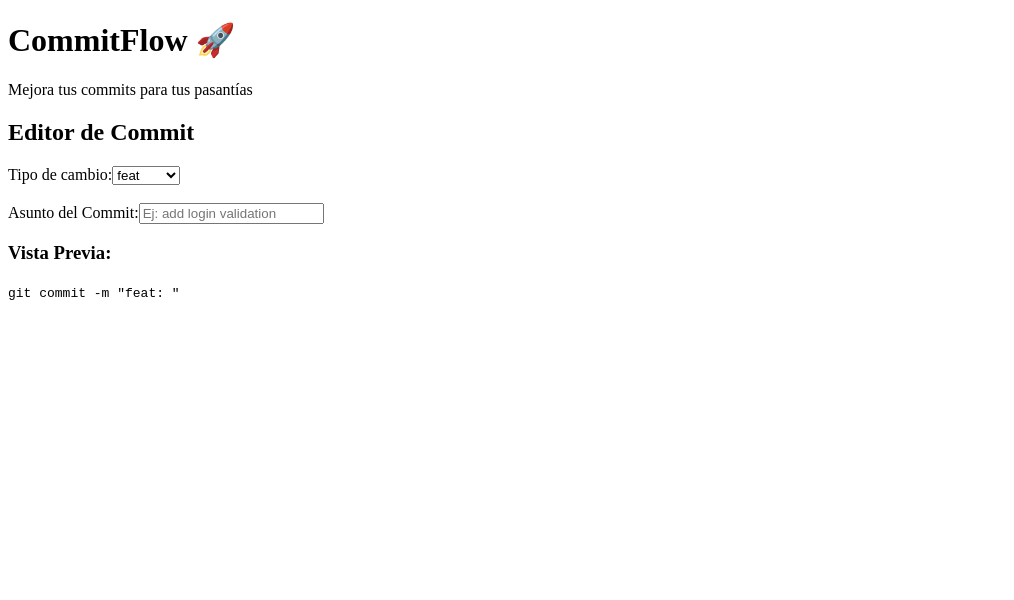
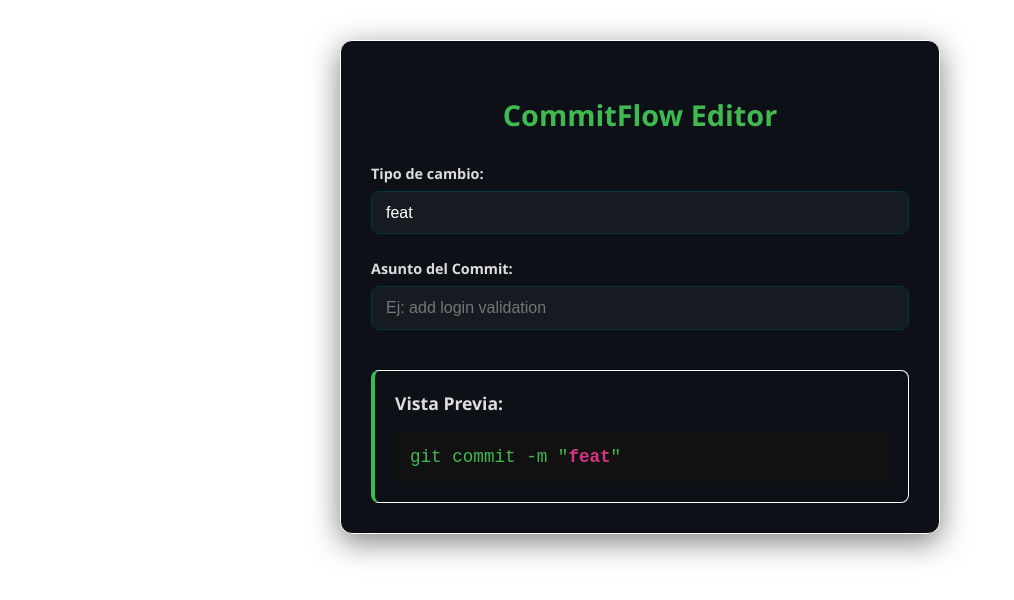
Before and after one commit to Ernesto-Sevilla/commit-flow, an Angular app: page / in a window 1280 px wide. Shown: the top 600 px of the page, without its empty margins (0-1014 px from the left). Built offline with nearby package versions, Linux system fonts and the light colour scheme.

Commit message:
style(editor): implement dark mode with high-contrast borders
  - Added white borders and deep dark background for a professional UI.

  - Fixed box-sizing issues to prevent input overflow.

  - Customized the select arrow for a modern look.

```diff
--- a/src/app/app.html
+++ b/src/app/app.html
@@ -1,8 +1,3 @@
-<header>
-  <h1>CommitFlow 🚀</h1>
-  <p>Mejora tus commits para tus pasantías</p>
-</header>
-
 <main>
   <app-commit-form></app-commit-form>
   <router-outlet></router-outlet>
--- a/src/app/component/commit-form/commit-form.html
+++ b/src/app/component/commit-form/commit-form.html
@@ -1,5 +1,5 @@
 <section class="commit-editor">
-  <h2>Editor de Commit</h2>
+  <h2>CommitFlow Editor</h2>
 
   <div class="field">
     <label for="type">Tipo de cambio:</label>
@@ -9,8 +9,7 @@
       }
     </select>
   </div>
-  <br>
-  <div>
+  <div class="field">
     <label for="subject">Asunto del Commit:</label>
     <input
       type="text"
@@ -22,6 +21,9 @@
 
   <div class="preview">
     <h3>Vista Previa:</h3>
-    <code>git commit -m "{{ selectedType }}: {{ subject }}"</code>
+    <code>git commit -m
+      "<span class="code-param">{{ selectedType }}</span>"
+      <span class="code-param">{{ subject }}</span>
+    </code>
   </div>
 </section>
--- a/src/app/component/commit-form/commit-form.scss
+++ b/src/app/component/commit-form/commit-form.scss
@@ -0,0 +1,99 @@
+$bg-color: #1e1e1e;
+$card-bg: #2d2d2d;
+$text-color: #4f4f4f;
+$accent-color: #3fb950;
+$border-color: #444;
+$code-param-color: #d63384;
+
+* {
+  box-sizing: border-box;
+}
+
+.commit-editor {
+  max-width: 600px;
+  margin: 40px auto;
+  padding: 30px;
+
+  background-color: #0d1117;
+  border: 1px solid #ffffff;
+  box-shadow: 0 0 15px rgba(255, 255, 255, 0.1);
+  border-radius: 12px;
+
+  box-shadow: 0 8px 30px rgba(0, 0, 0, 0.5);
+  color: #c9d1d9;
+  font-family: 'Segoe UI', system-ui, -apple-system, sans-serif;
+
+  h2 {
+    color: #ffffff;
+    text-align: center;
+    color: $accent-color;
+    margin-bottom: 30px;
+    font-size: 1.8rem;
+  }
+
+  .field {
+    margin-bottom: 25px;
+
+    label {
+      display: block;
+      margin-bottom: 8px;
+      font-weight: 650;
+      font-size: 0.9rem;
+      color: #dddddd;
+    }
+
+    input, select{
+      width: 100%;
+      padding: 12px 14px;
+      background-color: #161b22 !important;
+      border: 1px solid #03363d;
+      border-radius: 8px;
+      color: white !important;
+      font-size: 1rem;
+      transition: $border-color 0.3s, box-shadow 0.3s;
+
+      &:focus {
+        outline: none;
+        border-color: #ffffff !important;
+        box-shadow: 0 0 0 3px rgba(255, 255, 255, 0.5) !important;
+      }
+    }
+
+    select {
+      appearance: none;
+      cursor: pointer;
+    }
+  }
+
+  .preview {
+    margin-top: 40px;
+    padding: 20px;
+    background-color: rgba(255, 255, 255, 0);
+    border-radius: 8px;
+    border: 1px solid #ffffff;
+    border-left: 4px solid $accent-color;
+    backdrop-filter: blur(5px);
+
+    h3 {
+      margin-top: 0;
+      font-size: 1.1rem;
+      color: #dedede;
+    }
+
+    code {
+      display: block;
+      font-family: 'Fira Code', 'Courier New', 'Courier New', Courier, monospace;
+      font-size: 1.1rem;
+      color: $accent-color;
+      word-wrap: break-word;
+      background: #111;
+      padding: 15px;
+      border-radius: 4px;
+
+      .code-param {
+        color: $code-param-color;
+        font-weight: bold;
+      }
+    }
+  }
+}
```
